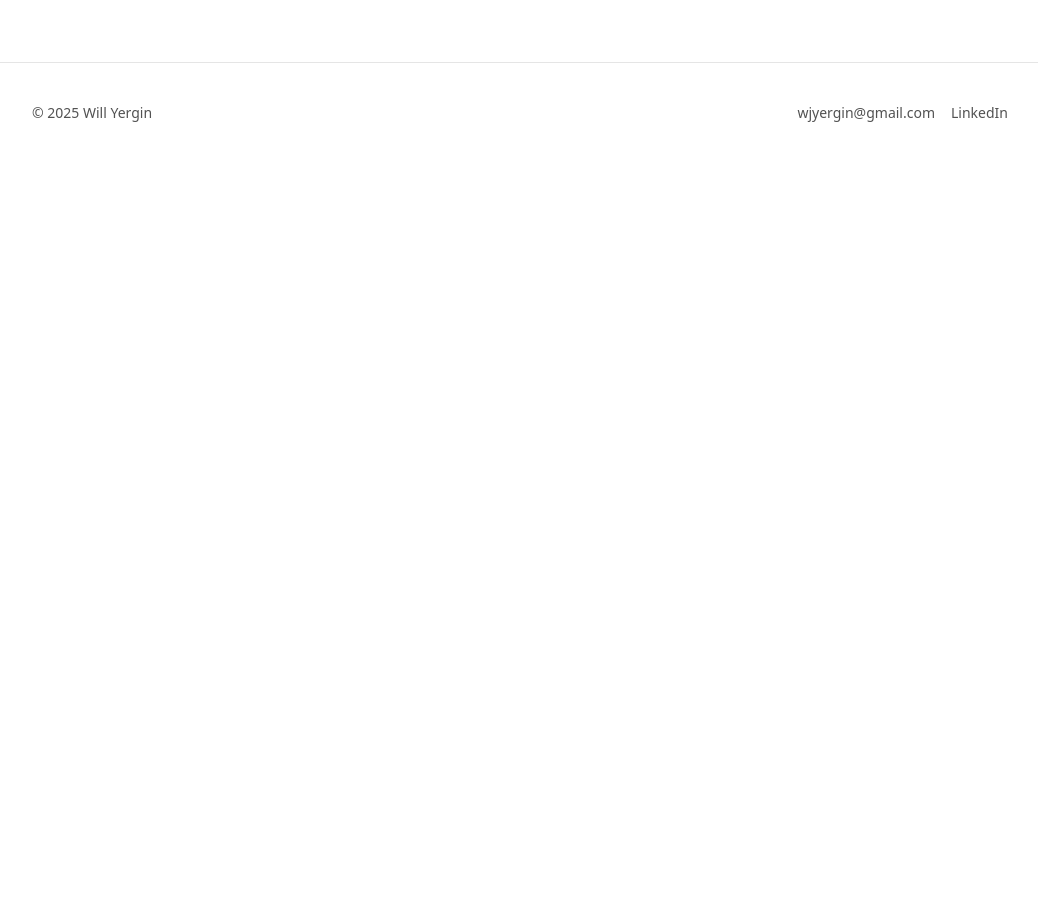
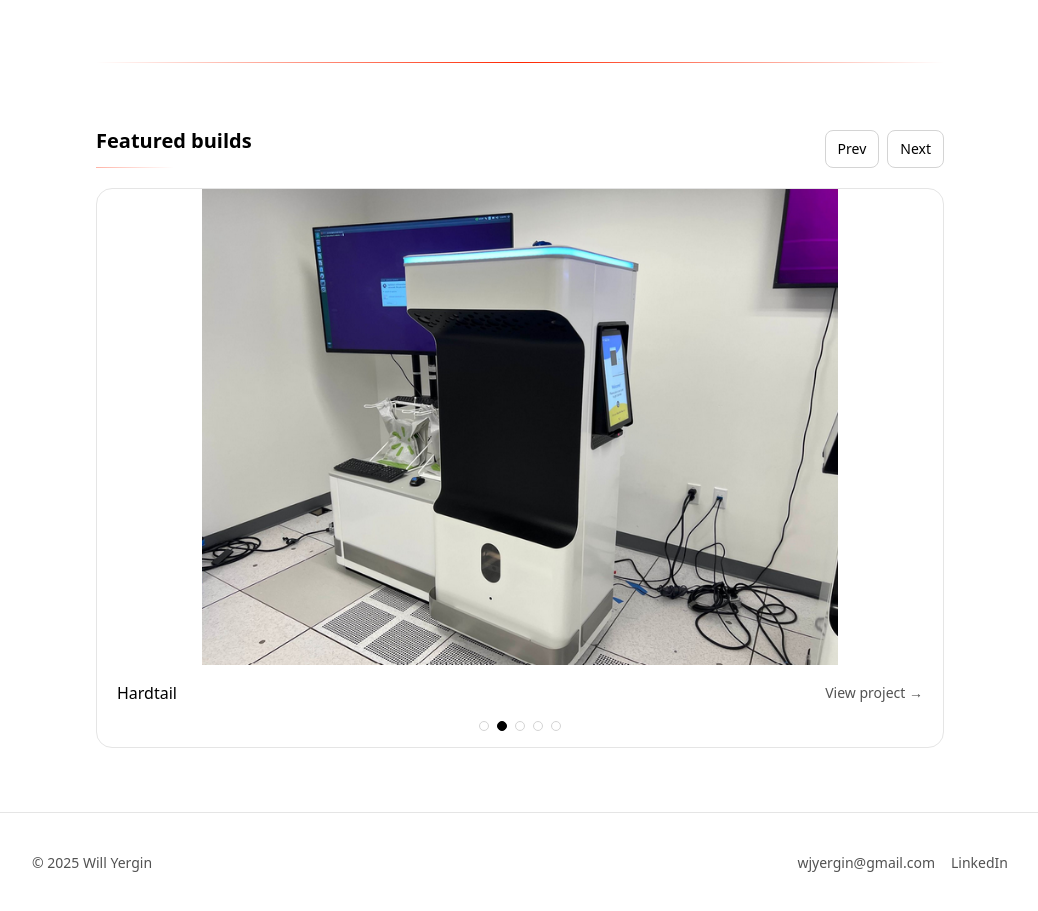
Before and after one commit to wjyergin98/will-yergin-site, a Next.js app: page / in a window 1280 px wide. Shown: the part 1001-1912 px from the top of the page, without its empty margins (120-1158 px from the left). Before the commit the page ends 1164 px from the top, so only its background shows below. Built offline with nearby package versions, Linux system fonts and the light colour scheme.

Commit message:
Adding featured photo carousel, minor styling tweaks

```diff
--- a/src/app/page.tsx
+++ b/src/app/page.tsx
@@ -1,4 +1,6 @@
 import Link from "next/link";
+import FeaturedCarousel from "@/components/FeaturedCarousel";
+import { featuredSlides } from "@/content/featuredSlides";
 
 export default function HomePage() {
   return (
@@ -72,6 +74,11 @@ export default function HomePage() {
           Explore the work
         </Link>
       </div>
+
+      {/* DIVIDER */}
+      <div className="my-16 h-px w-full bg-gradient-to-r from-transparent via-lava to-transparent" />
+      {/* SLIDE CAROUSEL */}
+      <FeaturedCarousel slides={featuredSlides} />
     </main>
   );
 }
--- /dev/null
+++ b/src/components/FeaturedCarousel.tsx
@@ -0,0 +1,106 @@
+"use client";
+
+import Image from "next/image";
+import Link from "next/link";
+import { useEffect, useMemo, useState } from "react";
+import type { FeaturedSlide } from "@/content/featuredSlides";
+
+function cx(...classes: Array<string | false | undefined>) {
+  return classes.filter(Boolean).join(" ");
+}
+
+export default function FeaturedCarousel({
+  slides,
+  intervalMs = 4500,
+}: {
+  slides: FeaturedSlide[];
+  intervalMs?: number;
+}) {
+  const [idx, setIdx] = useState(0);
+  const n = slides.length;
+
+  const safeIdx = ((idx % n) + n) % n;
+  const active = slides[safeIdx];
+
+  const accentClass = useMemo(() => {
+    if (active.accent === "lava") return "from-lava/35 via-transparent to-transparent";
+    return "from-marina/35 via-transparent to-transparent";
+  }, [active.accent]);
+
+  useEffect(() => {
+    if (n <= 1) return;
+    const t = setInterval(() => setIdx((v) => v + 1), intervalMs);
+    return () => clearInterval(t);
+  }, [n, intervalMs]);
+
+  return (
+    <section className="mt-14">
+      <div className="flex items-end justify-between gap-4">
+        <div>
+          <h2 className="text-xl font-semibold">Featured builds</h2>
+          <div className={cx("mt-3 h-px w-full bg-gradient-to-r", accentClass)} />
+        </div>
+
+        <div className="flex items-center gap-2">
+          <button
+            type="button"
+            onClick={() => setIdx((v) => v - 1)}
+            className="rounded-lg border border-neutral-300 px-3 py-2 text-sm transition hover:border-marina"
+            aria-label="Previous slide"
+          >
+            Prev
+          </button>
+          <button
+            type="button"
+            onClick={() => setIdx((v) => v + 1)}
+            className="rounded-lg border border-neutral-300 px-3 py-2 text-sm transition hover:border-marina"
+            aria-label="Next slide"
+          >
+            Next
+          </button>
+        </div>
+      </div>
+
+      <div className="mt-5 overflow-hidden rounded-2xl border border-neutral-200 bg-white">
+        <Link href={active.href} className="group block">
+          <div className="relative aspect-[16/9] w-full">
+            <Image
+              src={active.src}
+              alt={active.alt}
+              fill
+              priority
+              sizes="(max-width: 768px) 100vw, 800px"
+              className="object-contain transition-transform duration-300 group-hover:scale-[1.01]"
+            />
+          </div>
+
+          <div className="flex items-center justify-between px-5 py-4">
+            <div className="font-medium">{active.title}</div>
+            <div className="text-sm text-neutral-600 group-hover:text-marina transition-colors">
+              View project →
+            </div>
+          </div>
+        </Link>
+
+        {/* Dots */}
+        <div className="flex items-center justify-center gap-2 pb-4">
+          {slides.map((s, i) => {
+            const isActive = i === safeIdx;
+            return (
+              <button
+                key={s.href}
+                type="button"
+                onClick={() => setIdx(i)}
+                className={cx(
+                  "h-2.5 w-2.5 rounded-full border transition",
+                  isActive ? "bg-black border-black" : "bg-transparent border-neutral-300 hover:border-marina"
+                )}
+                aria-label={`Go to slide ${i + 1}`}
+              />
+            );
+          })}
+        </div>
+      </div>
+    </section>
+  );
+}
--- /dev/null
+++ b/src/content/featuredSlides.ts
@@ -0,0 +1,45 @@
+export type FeaturedSlide = {
+  src: string;       // path under /public
+  alt: string;
+  title: string;
+  href: string;      // project page
+  accent?: "marina" | "lava";
+};
+
+export const featuredSlides: FeaturedSlide[] = [
+  {
+    src: "/projects/gulfstream/gulfstreamv3.png",
+    alt: "Project Gulfstream pilot-ready unit",
+    title: "Gulfstream",
+    href: "/projects/gulfstream",
+    accent: "marina",
+  },
+  {
+    src: "/projects/hardtail/hardtail.png",
+    alt: "Project Hardtail pilot unit",
+    title: "Hardtail",
+    href: "/projects/hardtail",
+    accent: "lava",
+  },
+  {
+    src: "/projects/lightfoot/lightfootpilot.png",
+    alt: "Project Lightfoot pilot installation",
+    title: "Lightfoot",
+    href: "/projects/lightfoot",
+    accent: "marina",
+  },
+  {
+    src: "/projects/wiliot-mdk/MDKcad.png",
+    alt: "Wiliot MDK CAD",
+    title: "Wiliot MDK",
+    href: "/projects/wiliot-mdk",
+    accent: "marina",
+  },
+  {
+    src: "/projects/element-science-adhesive-testing/elementfinalresult.png",
+    alt: "Element Science final sealed assembly result",
+    title: "Element Science",
+    href: "/projects/element-science-adhesive-testing",
+    accent: "lava",
+  },
+];
```
